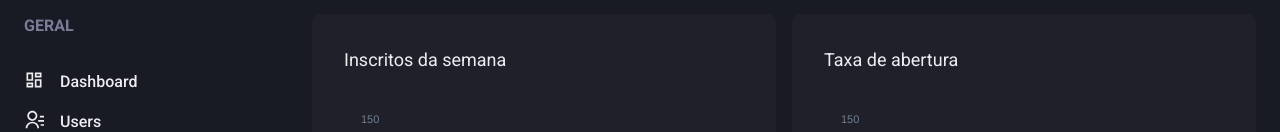
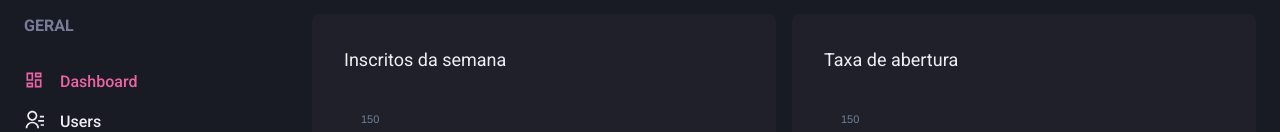
Before and after one commit to MarconWillian-Study/_ignite-dash-go, a Next.js app: page /dashboard in a window 1280 px wide. Shown: the part 122-254 px from the top of the page. Built offline with nearby package versions, Linux system fonts and the light colour scheme.

Commit message:
chore ✨: Change structure

```diff
--- /dev/null
+++ b/src/components/ActiveLink.tsx
@@ -0,0 +1,40 @@
+import { cloneElement, ReactElement } from "react";
+import Link, { LinkProps } from "next/link";
+import { useRouter } from "next/dist/client/router";
+
+interface ActiveLinkProps extends LinkProps {
+  children: ReactElement;
+  shouldMatchExactHref: boolean;
+}
+
+export function ActiveLink({
+  children,
+  shouldMatchExactHref = false,
+  ...rest
+}: ActiveLinkProps) {
+  const { asPath } = useRouter()
+
+  let isActive = false;
+  if(shouldMatchExactHref && (asPath === rest.href || asPath === rest.as)){
+    isActive = true;
+  }
+
+  if(
+    !shouldMatchExactHref &&
+    (
+      asPath.startsWith(String(rest.href))
+      ||
+      asPath.startsWith(String(rest.as))
+    )
+  ){
+    isActive = true;
+  }
+
+  return (
+    <Link {...rest}>
+      {cloneElement(children, {
+        color: isActive ? 'pink.400' : 'gray.50'
+      })}
+    </Link>
+  )
+}
--- a/src/components/Sidebar/NavLink.tsx
+++ b/src/components/Sidebar/NavLink.tsx
@@ -1,7 +1,8 @@
 import Icon from "@chakra-ui/icon";
 import { Link as ChakraLink, LinkProps as ChakraLinkProps, Text } from "@chakra-ui/layout";
 import { ElementType } from "react";
-import Link from 'next/link';
+
+import { ActiveLink } from "../ActiveLink";
 
 interface NavLinkProps extends ChakraLinkProps {
   icon: ElementType;
@@ -11,11 +12,11 @@
 
 export function NavLink({icon, children, href, ...rest}: NavLinkProps) {
   return (
-    <Link href={href} passHref>
+    <ActiveLink href={href} passHref>
       <ChakraLink display="flex" align="center" {...rest}>
         <Icon as={icon} fontSize="20"/>
         <Text ml="4" fontWeight="medium">{children}</Text>
       </ChakraLink>
-    </Link>
+    </ActiveLink>
   )
 }
--- a/src/contexts/SidebarDrawerContext.tsx
+++ b/src/contexts/SidebarDrawerContext.tsx
@@ -1,4 +1,5 @@
 import { useDisclosure, UseDisclosureReturn } from '@chakra-ui/hooks';
+import { useBreakpointValue } from '@chakra-ui/media-query';
 import { useRouter } from 'next/dist/client/router';
 import { createContext, ReactNode, useContext, useEffect } from 'react';
 
--- a/src/pages/_app.tsx
+++ b/src/pages/_app.tsx
@@ -1,14 +1,19 @@
 import { AppProps } from 'next/app';
+import { useRouter } from 'next/dist/client/router';
 
 import { ChakraProvider } from '@chakra-ui/react';
 import { theme } from '../styles/theme';
 
 import { SidebarDrawerProvider } from '../contexts/SidebarDrawerContext';
+import { Header } from '../components/Header';
 
 function MyApp({ Component, pageProps }: AppProps) {
+  const router = useRouter();
+
   return (
     <ChakraProvider theme={theme} >
       <SidebarDrawerProvider>
+          {router.asPath !== '/' && <Header />}
           <Component {...pageProps} />
       </SidebarDrawerProvider>
     </ChakraProvider>
--- a/src/pages/dashboard.tsx
+++ b/src/pages/dashboard.tsx
@@ -77,8 +77,6 @@
 export default function Dashboard(){
   return (
     <Flex direction="column" h="100vh">
-      <Header />
-
       <Flex w="100%" my="6" maxWidth={1480} mx="auto" px="6">
         <Sidebar />
 
--- a/src/pages/users/create.tsx
+++ b/src/pages/users/create.tsx
@@ -8,8 +8,6 @@
 export default function UserCreate() {
   return (
     <Box>
-      <Header />
-
       <Flex w="100%" my="6" maxWidth={1480} mx="auto" px="6">
         <Sidebar />
 
--- a/src/pages/users/index.tsx
+++ b/src/pages/users/index.tsx
@@ -18,8 +18,6 @@
 
   return (
     <Box>
-      <Header />
-
       <Flex w="100%" my="6" maxWidth={1480} mx="auto" px={["4", "4", "6"]}>
         <Sidebar />
 
```
Also changed, not shown: src/components/Header/index.tsx (line endings or trailing spaces).
